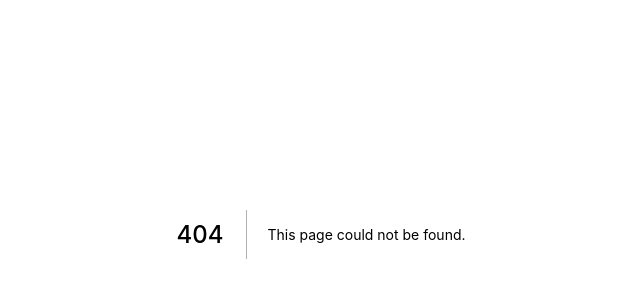
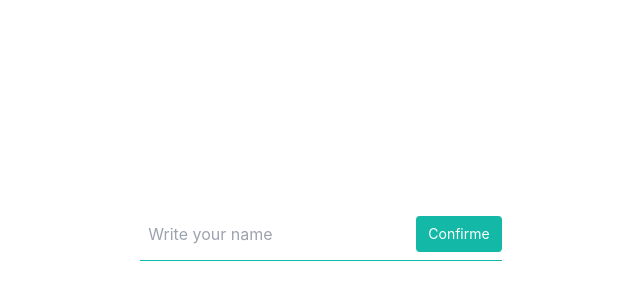
Before and after one commit to barimehdi77/ft_transcendence, a Next.js app in the folder convert_game/: page /getName in a window 1280 px wide. Before the commit this address had no page. Shown: the part 166-466 px from the top of the page, without its empty margins (319-959 px from the left). Built offline with nearby package versions, Linux system fonts and the light colour scheme.

Commit message:
convert game from js to nextjs

```diff
--- a/convert_game/next.config.js
+++ b/convert_game/next.config.js
@@ -2,6 +2,7 @@
 const nextConfig = {
   reactStrictMode: true,
   swcMinify: true,
+  // ignoreBuildErrors: true,
 }
 
 module.exports = nextConfig
--- a/convert_game/package.json
+++ b/convert_game/package.json
@@ -9,6 +9,7 @@
     "lint": "next lint"
   },
   "dependencies": {
+    "bootstrap": "^5.1.3",
     "next": "12.2.2",
     "react": "18.2.0",
     "react-dom": "18.2.0"
@@ -17,8 +18,11 @@
     "@types/node": "18.0.4",
     "@types/react": "18.0.15",
     "@types/react-dom": "18.0.6",
+    "autoprefixer": "^10.4.7",
     "eslint": "8.19.0",
     "eslint-config-next": "12.2.2",
+    "postcss": "^8.4.14",
+    "tailwindcss": "^3.1.6",
     "typescript": "4.7.4"
   }
 }
--- a/convert_game/pages/_app.tsx
+++ b/convert_game/pages/_app.tsx
@@ -1,5 +1,7 @@
 import '../styles/globals.css'
 import type { AppProps } from 'next/app'
+// import 'bootstrap/dist/css/bootstrap.css'
+import './getName.tsx'
 
 function MyApp({ Component, pageProps }: AppProps) {
   return <Component {...pageProps} />
--- /dev/null
+++ b/convert_game/pages/game.tsx
@@ -0,0 +1,14 @@
+import Link from "next/link";
+import { useRouter } from "next/router"
+
+export default function game() {
+    const router = useRouter();
+    const query = router.query;
+    const name = query.name;
+    return (
+        <div>
+            <h1>{name} </h1>
+            <Link href={'getName'}>Go Home</Link>
+        </div>
+    )
+}
--- /dev/null
+++ b/convert_game/pages/getName.tsx
@@ -0,0 +1,29 @@
+
+import Link from 'next/link';
+import { useState } from 'react';
+import styles from '../styles/Getname.module.css'
+
+export default function GetName() {
+    // const [data, setData]=useState({name : ""});
+    const [data, setData]=useState({name : ""});
+    return (
+        <form className={`w-full  ${styles.container}`}>
+            <div className="flex items-center border-b border-teal-500 py-2">
+                <input id='uname' value={data.name} onChange={(e) => setData({name : e.target.value})}  className="appearance-none bg-transparent border-none w-full text-gray-700 mr-3 py-1 px-2 leading-tight focus:outline-none" type="text" placeholder="Write your name" aria-label="Full name"/>
+                    <Link href={{
+                        pathname : "game",
+                        query : data
+                    }} >
+                        <button className="flex-shrink-0 bg-teal-500 hover:bg-teal-700 border-teal-500 hover:border-teal-700 text-sm border-4 text-white py-1 px-2 rounded" type="button">
+                            Confirme
+                        </button>
+                    </Link>
+            </div>
+        </form>
+    );
+}
+
+function send(){
+    const uname = document.getElementById('uname');
+    console.log(uname?.ariaValueText);
+}
--- a/convert_game/pages/index.tsx
+++ b/convert_game/pages/index.tsx
@@ -2,6 +2,7 @@ import type { NextPage } from 'next'
 import Head from 'next/head'
 import Image from 'next/image'
 import styles from '../styles/Home.module.css'
+import Link from 'next/link'
 
 const Home: NextPage = () => {
   return (
@@ -11,60 +12,7 @@ const Home: NextPage = () => {
         <meta name="description" content="Generated by create next app" />
         <link rel="icon" href="/favicon.ico" />
       </Head>
-
-      <main className={styles.main}>
-        <h1 className={styles.title}>
-          Welcome to <a href="https://nextjs.org">Next.js!</a>
-        </h1>
-
-        <p className={styles.description}>
-          Get started by editing{' '}
-          <code className={styles.code}>pages/index.tsx</code>
-        </p>
-
-        <div className={styles.grid}>
-          <a href="https://nextjs.org/docs" className={styles.card}>
-            <h2>Documentation &rarr;</h2>
-            <p>Find in-depth information about Next.js features and API.</p>
-          </a>
-
-          <a href="https://nextjs.org/learn" className={styles.card}>
-            <h2>Learn &rarr;</h2>
-            <p>Learn about Next.js in an interactive course with quizzes!</p>
-          </a>
-
-          <a
-            href="https://github.com/vercel/next.js/tree/canary/examples"
-            className={styles.card}
-          >
-            <h2>Examples &rarr;</h2>
-            <p>Discover and deploy boilerplate example Next.js projects.</p>
-          </a>
-
-          <a
-            href="https://vercel.com/new?utm_source=create-next-app&utm_medium=default-template&utm_campaign=create-next-app"
-            className={styles.card}
-          >
-            <h2>Deploy &rarr;</h2>
-            <p>
-              Instantly deploy your Next.js site to a public URL with Vercel.
-            </p>
-          </a>
-        </div>
-      </main>
-
-      <footer className={styles.footer}>
-        <a
-          href="https://vercel.com?utm_source=create-next-app&utm_medium=default-template&utm_campaign=create-next-app"
-          target="_blank"
-          rel="noopener noreferrer"
-        >
-          Powered by{' '}
-          <span className={styles.logo}>
-            <Image src="/vercel.svg" alt="Vercel Logo" width={72} height={16} />
-          </span>
-        </a>
-      </footer>
+      <Link href="/getName">Click me</Link>
     </div>
   )
 }
--- /dev/null
+++ b/convert_game/postcss.config.js
@@ -0,0 +1,6 @@
+module.exports = {
+  plugins: {
+    tailwindcss: {},
+    autoprefixer: {},
+  },
+}
--- /dev/null
+++ b/convert_game/styles/Getname.module.css
@@ -0,0 +1,6 @@
+.container {
+    display: flex;
+    justify-content: center;
+    align-items: center;
+    height: 100vh;
+}
--- a/convert_game/styles/globals.css
+++ b/convert_game/styles/globals.css
@@ -1,3 +1,7 @@
+@tailwind base;
+@tailwind components;
+@tailwind utilities;
+
 html,
 body {
   padding: 0;
--- /dev/null
+++ b/convert_game/tailwind.config.js
@@ -0,0 +1,11 @@
+/** @type {import('tailwindcss').Config} */
+module.exports = {
+  content: [
+    "./pages/**/*.{js,ts,jsx,tsx}",
+    "./components/**/*.{js,ts,jsx,tsx}",
+  ],
+  theme: {
+    extend: {},
+  },
+  plugins: [],
+}
```
Also changed, not shown: 1 other file (tests, documents, lock files or other folders).
